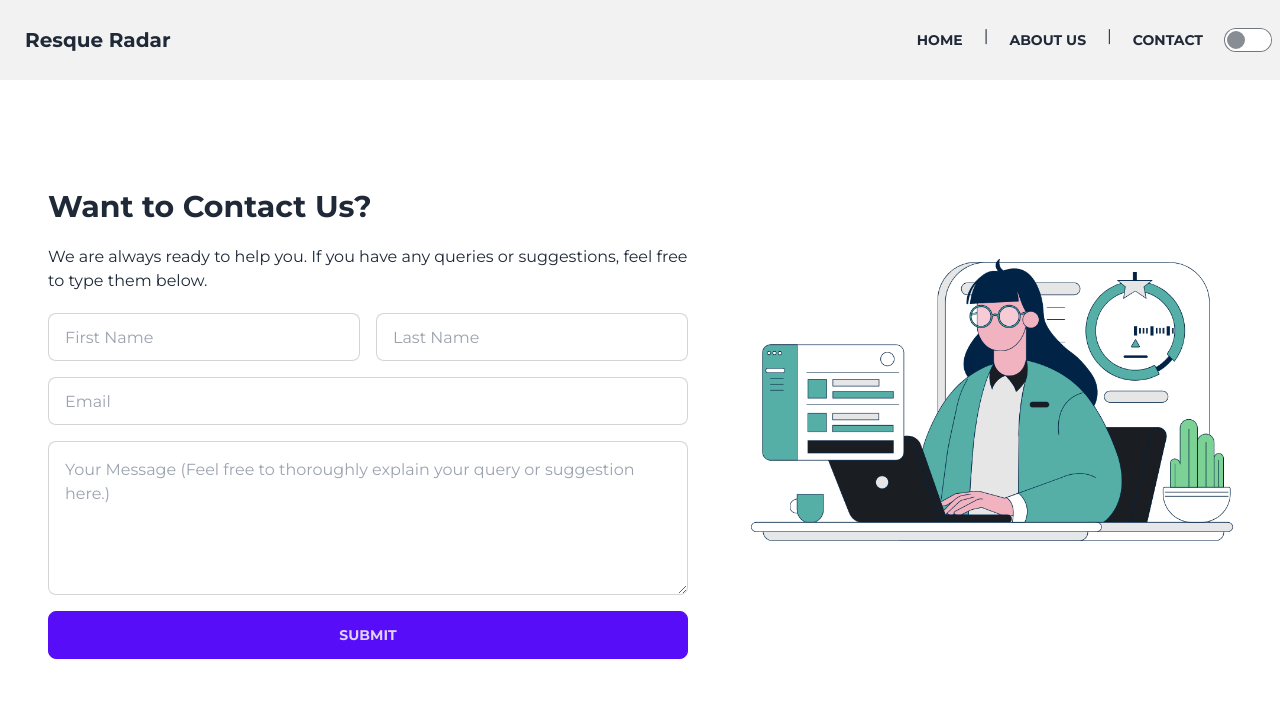
After one commit to RescueRadar/resque-radar, a Django app: page /contact/ in a window 1280 px wide. The commit adds this page. Shown: the top 719 px of the page. Run offline with Django 4.2, Linux system fonts and the light colour scheme; some libraries are stand-ins or nearby versions.

Commit message:
added contact us page

```diff
--- a/base/views.py
+++ b/base/views.py
@@ -6,3 +6,6 @@ def home(request):
 
 def about(request):
     return render(request, 'about.html')
+
+def contact(request):
+    return render(request, 'contact.html')
--- a/rescueradar/urls.py
+++ b/rescueradar/urls.py
@@ -8,6 +8,7 @@ urlpatterns = [
     path('accounts/', include('allauth.urls')),
     path('', base_views.home, name='home'),
     path('about/', base_views.about, name='about'),
+    path('contact/', base_views.contact, name='contact'),
     # path('', include(router.urls)),
     # path('api-auth/', include('rest_framework.urls', namespace='rest_framework'))
 ]
--- a/templates/about.html
+++ b/templates/about.html
@@ -49,7 +49,7 @@
 <h2 class="text-center text-2xl font-bold my-8">Frequently Asked Questions</h2>
 <div class="flex items-center justify-center mb-24 mx-8">
 	<div class="flex-1 max-w-5xl space-y-4">
-		<div class="collapse collapse-arrow bg-base-200">
+		<div class="collapse collapse-arrow bg-base-200" data-aos="fade-up">
 			<input type="radio" name="my-accordion-2" checked="checked" />
 			<div class="collapse-title text-xl font-medium">What is Resque Radar?</div>
 			<div class="collapse-content">
@@ -59,7 +59,7 @@
 				</p>
 			</div>
 		</div>
-		<div class="collapse collapse-arrow bg-base-200">
+		<div class="collapse collapse-arrow bg-base-200" data-aos="fade-up">
 			<input type="radio" name="my-accordion-2" />
 			<div class="collapse-title text-xl font-medium">How does Resque Radar work?</div>
 			<div class="collapse-content">
@@ -70,7 +70,7 @@
 				</p>
 			</div>
 		</div>
-		<div class="collapse collapse-arrow bg-base-200">
+		<div class="collapse collapse-arrow bg-base-200" data-aos="fade-up">
 			<input type="radio" name="my-accordion-2" />
 			<div class="collapse-title text-xl font-medium">
 				What sets Resque Radar apart from other emergency response systems?
--- a/templates/base.html
+++ b/templates/base.html
@@ -40,11 +40,14 @@
 				<div class="mr-2 hidden md:block">
 					<ul tabindex="0" class="flex text-md">
 						<li><a class="btn btn-ghost btn-sm"
+							href="{% url 'home' %}">Home</a></li>
+						<p class="px-2">|</p>
+						<li><a class="btn btn-ghost btn-sm"
 								href="{% url 'about' %}">About Us</a></li>
 						<p class="px-2">|</p>
-						<li><a class="btn btn-ghost btn-sm">Team</a></li>
-						<p class="px-2">|</p>
-						<li><a class="btn btn-ghost btn-sm">Contact</a></li>
+						<li><a href="{% url 'contact' %}" class="btn btn-ghost btn-sm">
+							Contact
+						</a></li>
 					</ul>
 				</div>
 				<div class="dropdown md:hidden">
@@ -68,7 +71,11 @@
 						<li><a class="whitespace-nowrap"
 							href="{% url 'about' %}">About Us</a></li>
 						<li><a>Team</a></li>
-						<li><a>Contact</a></li>
+						<li>
+							<a href="{% url 'contact' %}">
+								Contact
+							</a>
+						</li>
 					</ul>
 				</div>
 				<button
--- /dev/null
+++ b/templates/contact.html
@@ -0,0 +1,32 @@
+{% extends 'base.html' %} {% block main %} {% load static %}
+
+<div class="min-h-[80dvh] flex items-center justify-center">
+	<div class="flex flex-col items-center md:flex-row">
+		<div class="md:w-1/2 mx-12 mt-12">
+			<h1 class="text-3xl font-bold text-start mb-5">Want to Contact Us?</h1>
+			<p class="text-start mb-5">
+				We are always ready to help you. If you have any queries or suggestions, feel free to type them below.
+			</p>
+			<form class="flex flex-col items-center justify-between w-full">
+				<div class="flex items-center justify-between mb-4 w-full">
+					<input
+						type="text"
+						name="first_name"
+						placeholder="First Name"
+						class="input input-bordered w-full mr-4" />
+					<input type="text" name="last_name" placeholder="Last Name" class="input input-bordered w-full" />
+				</div>
+				<input type="email" name="email" placeholder="Email" class="input input-bordered w-full mb-4" />
+				<textarea
+					name="message"
+					rows="5"
+					placeholder="Your Message (Feel free to thoroughly explain your query or suggestion here.)"
+					class="textarea text-base p-4 w-full textarea-bordered"></textarea>
+				<button class="btn btn-primary w-full mt-4">Submit</button>
+			</form>
+		</div>
+		<img src="{% static 'img/pomodoro.png' %}" alt="Pomodoro Image" class="md:w-1/2 px-12 max-w-lg md:px-0" />
+	</div>
+</div>
+
+{% endblock %}
--- a/templates/home.html
+++ b/templates/home.html
@@ -2,8 +2,8 @@
 <div class="h-[60dvh] overflow-hidden bg-base-300 relative">
 	<img
 		src="{% static 'img/rescue_bg_1.jpg' %}"
-		alt="My image"
-		class="opacity-20 absolute top-0 pointer-events-none" />
+		alt="Rescue Background"
+		class="opacity-20 absolute top-0 h-[60dvh] w-full sm:h-auto pointer-events-none" />
 	<div class="flex flex-col sm:ml-8 mx-2 items-center sm:items-start text-center sm:text-start justify-center h-full">
 		<h1 class="text-4xl font-bold z-20">Resque Radar</h1>
 		<p class="text-xl z-20">Uniting Heroes, Saving Lives – One Umbrella, Infinite Hope.</p>
```
Also changed, not shown: static/img/pomodoro.png (added).
